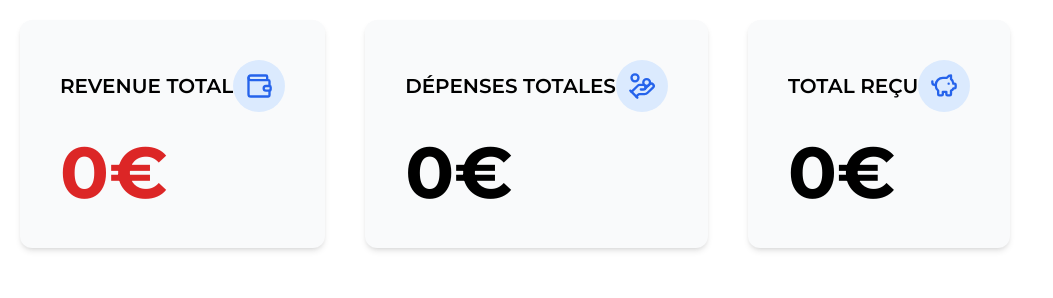
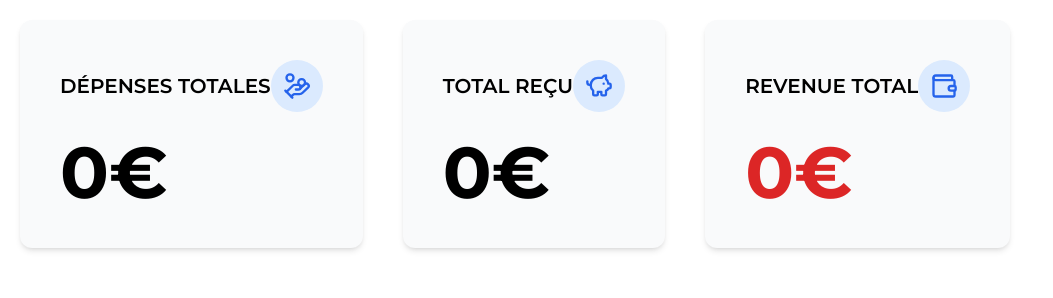
Before and after one commit to Lioruby/le-navire-contribution, a React (Vite) app: page /expenses in a window 1280 px wide. Shown: the top 298 px of the page, without its empty margins (0-1053 px from the left). Built offline with nearby package versions, Linux system fonts and the light colour scheme; no server answers.

Commit message:
chore: ui fix

```diff
--- a/src/modules/expenses/react/ExpensesPage.tsx
+++ b/src/modules/expenses/react/ExpensesPage.tsx
@@ -10,9 +10,9 @@ export const ExpensesPage = () => {
   return (
     <div className="flex flex-col gap-4 p-5 h-screen overflow-hidden bg-white">
       <div className="flex gap-10 flex-wrap">
-        <TotalRevenue totalRevenue={expenses?.totalRevenue ?? 0} />
         <TotalExpenses totalExpenses={expenses?.totalExpenses ?? 0} />
         <TotalReceived totalReceived={expenses?.totalReceived ?? 0} />
+        <TotalRevenue totalRevenue={expenses?.totalRevenue ?? 0} />
       </div>
 
       <div className="mt-16">
```
